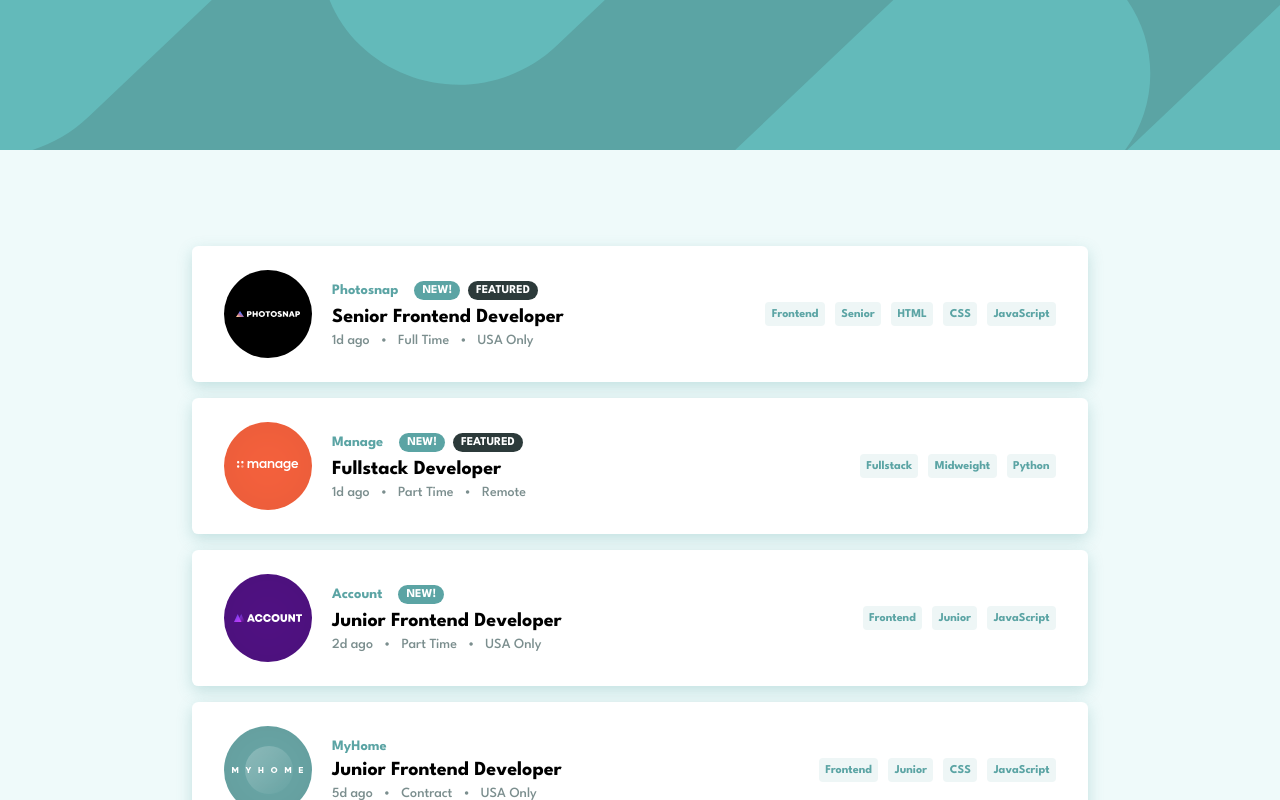
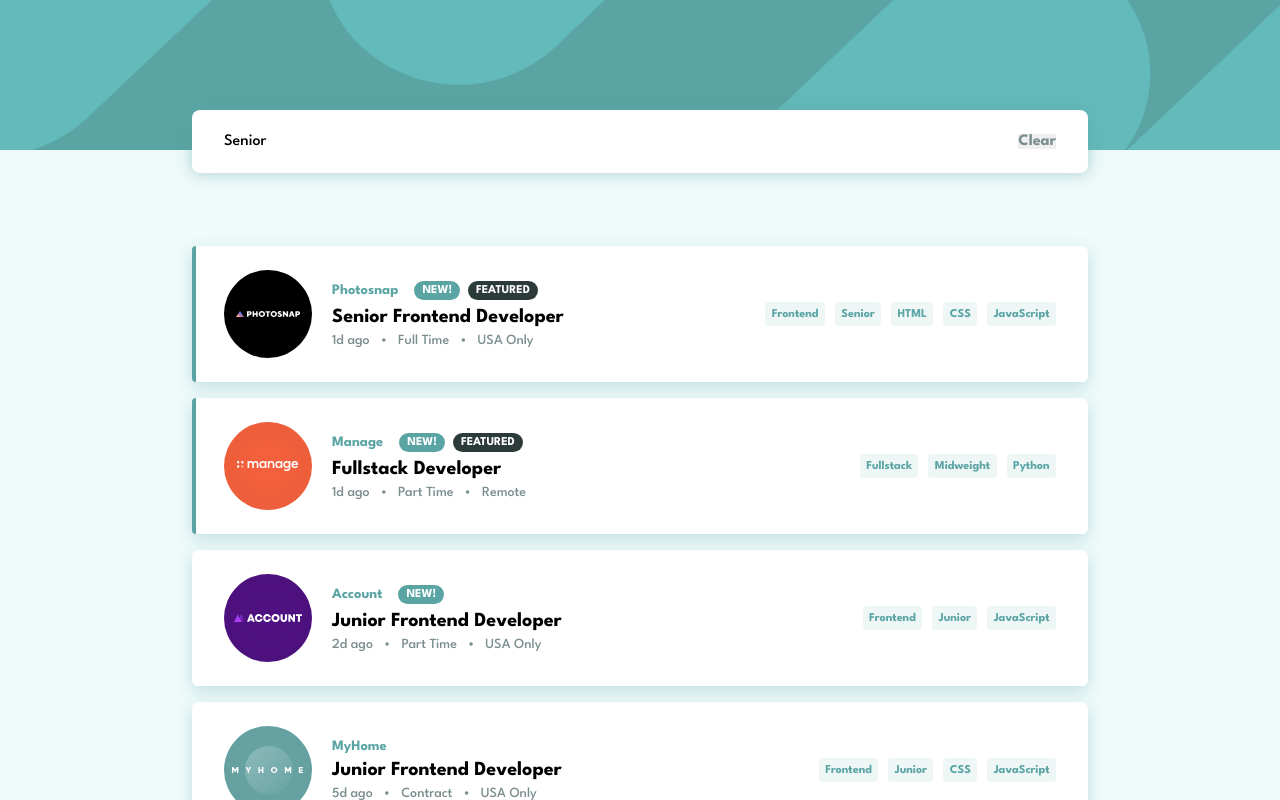
Before and after one commit to ahmedbaligh/job-listing, a React (Create React App) app: page / in a window 1280 px wide. Both pictures are taken after a click on the button "Senior". Shown: the top 800 px of the page. Built offline with nearby package versions, Linux system fonts and the light colour scheme.

Commit message:
feat: Implements filters

```diff
--- a/src/App.css
+++ b/src/App.css
@@ -2,6 +2,9 @@
   min-height: 100vh;
   background-color: var(--light-grayish-cyan);
   padding: 6rem 12rem;
+  position: relative;
+  display: flex;
+  flex-direction: column;
 }
 
 .jobs {
@@ -9,3 +12,7 @@
   flex-direction: column;
   gap: 1rem;
 }
+
+.filters-container {
+  position: relative;
+}
--- a/src/App.jsx
+++ b/src/App.jsx
@@ -1,18 +1,56 @@
+import { useState } from 'react';
+
 import { Header } from './components/header/Header';
 import { Job } from './components/job/Job';
+import { Filters } from './components/filters/Filters';
 
 import jobs from './data/data.json';
 import './App.css';
 
+const initialFilters = {
+  role: null,
+  level: null,
+  languages: []
+};
+
 export function App() {
+  const [filters, setFilters] = useState(initialFilters);
+
+  const hasFilters = filters.role || filters.level || filters.languages.length > 0;
+
+  const onAddFilter = (type, filter) => {
+    if (type === 'languages') {
+      setFilters({
+        ...filters,
+        languages: [...filters.languages, filter]
+      });
+      return;
+    }
+
+    setFilters({
+      ...filters,
+      [type]: filter
+    });
+  };
+
+  const onClearFilters = () => {
+    setFilters(initialFilters);
+  };
+
   return (
     <>
       <Header />
 
       <main>
+        {hasFilters && (
+          <div className="filters-container">
+            <Filters filters={filters} onClearFilters={onClearFilters} />
+          </div>
+        )}
+
         <section className="jobs">
           {jobs.map(job => (
-            <Job key={job.id} job={job} />
+            <Job key={job.id} job={job} onTagClick={onAddFilter} />
           ))}
         </section>
       </main>
--- /dev/null
+++ b/src/components/filters/Filters.css
@@ -0,0 +1,24 @@
+.filters {
+  display: flex;
+  align-items: center;
+  gap: 1rem;
+  background-color: white;
+  position: absolute;
+  width: 100%;
+  top: -8.5rem;
+  padding: 1.5rem 2rem;
+  border-radius: 0.5rem;
+  box-shadow: 0 0 15px hsl(180, 29%, 50%, 0.5);
+}
+
+.filters .clear-filters {
+  margin-left: auto;
+  font-weight: 700;
+  color: var(--dark-grayish-cyan);
+  transition: color 0.3s, text-decoration 0.3s;
+}
+
+.filters .clear-filters:hover {
+  color: var(--desaturated-dark-cyan);
+  text-decoration: underline;
+}
--- /dev/null
+++ b/src/components/filters/Filters.jsx
@@ -0,0 +1,19 @@
+import './Filters.css';
+
+export function Filters({ filters, onClearFilters }) {
+  return (
+    <section className="filters">
+      {filters.role && <span>{filters.role}</span>}
+
+      {filters.level && <span>{filters.level}</span>}
+
+      {filters.languages.map(languageFilter => (
+        <span key={languageFilter}>{languageFilter}</span>
+      ))}
+
+      <button className="clear-filters" onClick={onClearFilters}>
+        Clear
+      </button>
+    </section>
+  );
+}
--- a/src/components/job-tags/JobTag.jsx
+++ b/src/components/job-tags/JobTag.jsx
@@ -1,3 +1,7 @@
 import './JobTag.css';
 
-export const JobTag = ({ name }) => <button className="job-tag">{name}</button>;
+export const JobTag = ({ name, onTagClick }) => (
+  <button className="job-tag" onClick={onTagClick}>
+    {name}
+  </button>
+);
--- a/src/components/job/Job.css
+++ b/src/components/job/Job.css
@@ -7,6 +7,18 @@
   align-items: center;
   gap: 1.25rem;
   box-shadow: 0px 5px 15px hsl(180, 29%, 50%, 0.3);
+}
+
+.job.featured::before {
+  content: '';
+  position: absolute;
+  left: 0;
+  top: 0;
+  width: 0.25rem;
+  height: 100%;
+  background-color: var(--desaturated-dark-cyan);
+  border-top-left-radius: inherit;
+  border-bottom-left-radius: inherit;
 }
 
 .company-logo {
--- a/src/components/job/Job.jsx
+++ b/src/components/job/Job.jsx
@@ -3,9 +3,9 @@
 
 import './Job.css';
 
-export function Job({ job }) {
+export function Job({ job, onTagClick }) {
   return (
-    <div className="job">
+    <div className={`job ${job.featured ? 'featured' : ''}`}>
       <img className="company-logo" src={`/assets/${job.logo}`} alt={job.company} />
 
       <div className="job-details">
@@ -33,12 +33,16 @@
       </div>
 
       <div className="job-tags">
-        <JobTag name={job.role} />
+        <JobTag name={job.role} onTagClick={() => onTagClick('role', job.role)} />
 
-        <JobTag name={job.level} />
+        <JobTag name={job.level} onTagClick={() => onTagClick('level', job.level)} />
 
         {job.languages.map(language => (
-          <JobTag key={`${job.company}-${language}`} name={language} />
+          <JobTag
+            key={`${job.company}-${language}`}
+            name={language}
+            onTagClick={() => onTagClick('languages', language)}
+          />
         ))}
       </div>
     </div>
```
